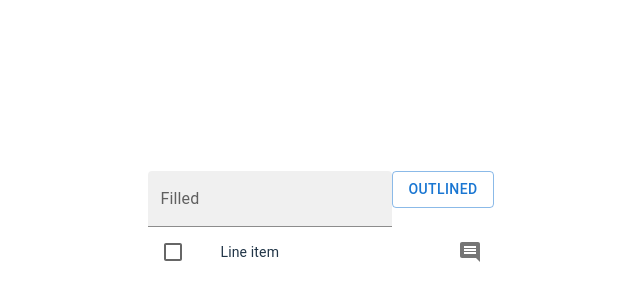
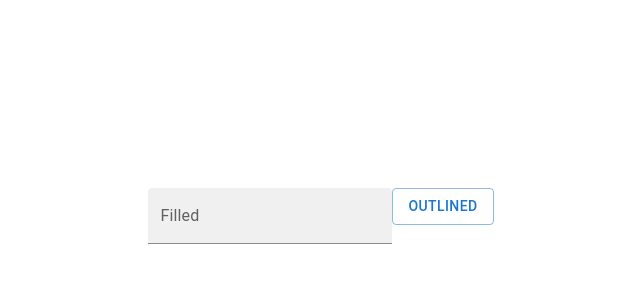
Before and after one commit to Hellraiser997/ToDo-List-, a React (Vite) app: page / in a window 1280 px wide. Shown: the part 176-476 px from the top of the page, without its empty margins (319-959 px from the left). Built offline with nearby package versions, Linux system fonts and the light colour scheme.

Commit message:
Feat: criada const para adição de tarefas

```diff
--- a/src/pages/Home.jsx
+++ b/src/pages/Home.jsx
@@ -1,13 +1,27 @@
-import React from 'react'
+import React, { useState } from 'react'
 import Form from '../components/Form'
 import ListaItem from '../components/ListaItem'
+import { List } from '@mui/material';
 
 
 export default function Home() {
+    const [tarefas, setTarefas] = useState([]);
+
+    const adicionarTarefa = (tarefa) => {
+        console.log(tarefa)
+        setTarefas([...tarefas, tarefa])
+    }
+
   return (
     <div>
-        <Form />
-        <ListaItem />
+        <Form adicionarTarefa={adicionarTarefa} />
+        <List>
+            {tarefas.map((tarefa) => (
+                <div>
+                    <ListaItem />
+                </div>
+            ))}
+        </List>
     </div>
   )
 }
```
